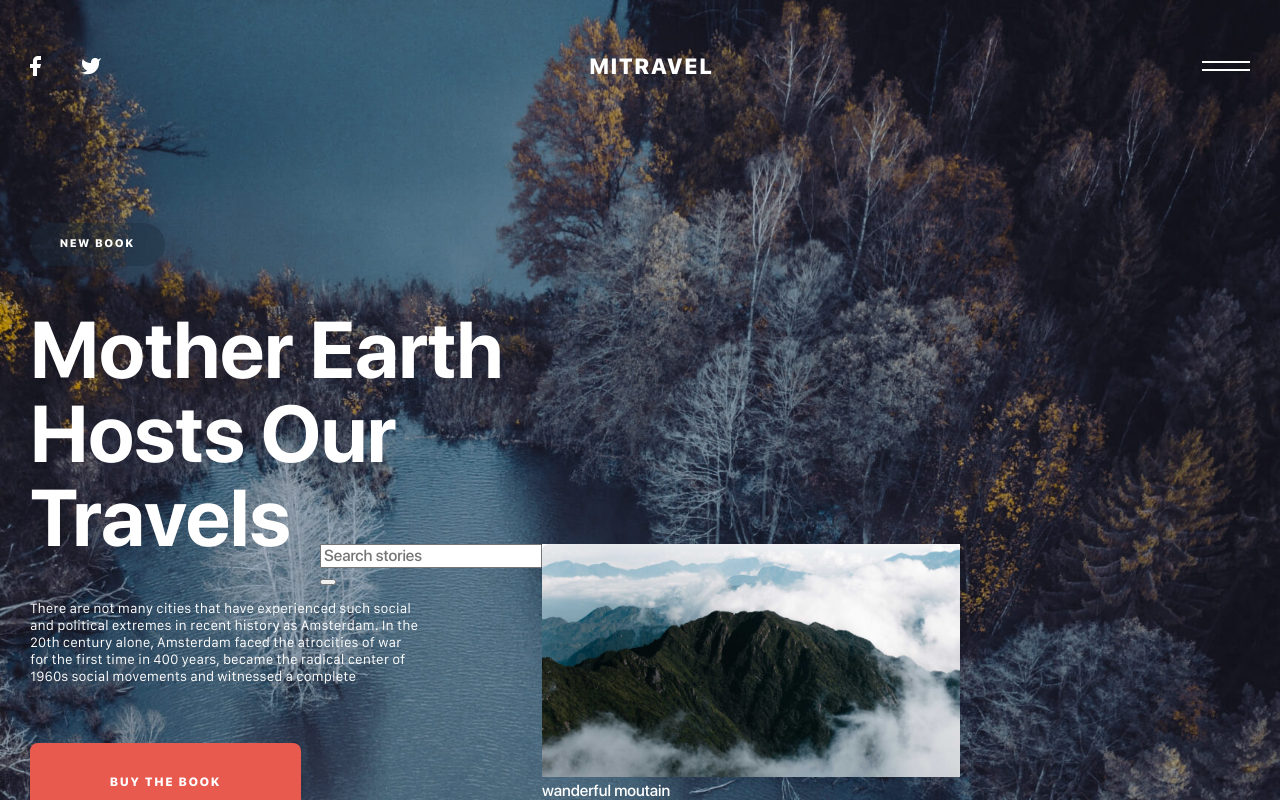
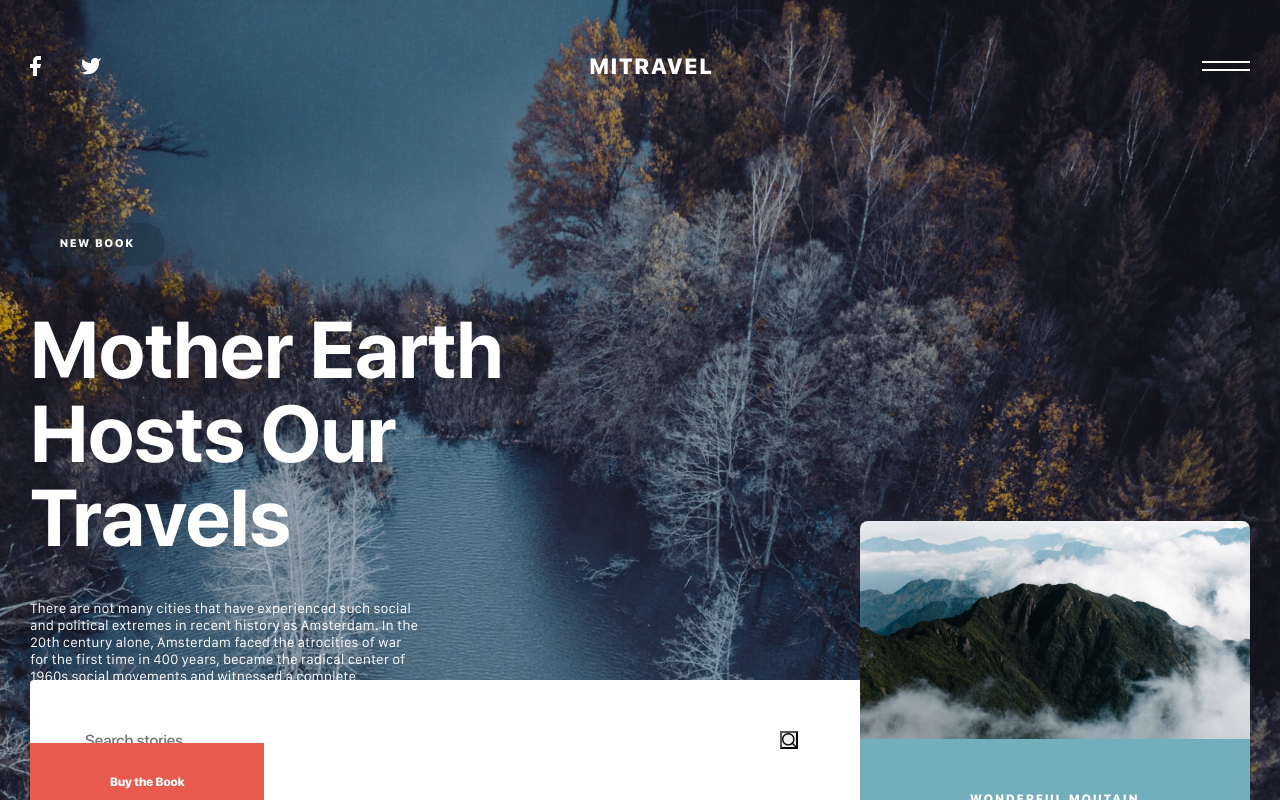
Before and after one commit to MikeBiryu/Mitravel, a plain HTML site: page index.html in a window 1280 px wide. Drawn offline with Linux system fonts and the light colour scheme.

Commit message:
add new section

```diff
--- a/css/_overall.css
+++ b/css/_overall.css
@@ -17,3 +17,10 @@
 	cursor: pointer;
 	padding: 0;
 }
+
+input[type="search"]::-webkit-search-decoration,
+input[type="search"]::-webkit-search-cancel-button,
+input[type="search"]::-webkit-search-results-button,
+input[type="search"]::-webkit-search-results-decoration {
+	display: none;
+}
--- a/css/_variables.css
+++ b/css/_variables.css
@@ -2,4 +2,5 @@
 	--white-color: #fff;
 	--black-color: #000;
 	--accent-color: #e8594e;
+	--neptune-color: #73afba;
 }
--- a/css/components/_first.css
+++ b/css/components/_first.css
@@ -1,20 +1,22 @@
 .first {
 	height: 100vh;
-	min-height: 600px;
+	min-height: 660px;
 	background-image: url("../../img/first-bg.jpg");
 	background-position: center;
 	background-size: cover;
 	background-repeat: no-repeat;
 	color: var(--white-color);
-	padding-top: 223px;
 }
+
 .first__container {
 	position: relative;
+	padding-top: 223px;
+	padding-bottom: 200px;
 	height: 100%;
 }
+
 .first__link {
 	background-color: rgb(28, 46, 61, 0.4);
-	/* background-color: #000; */
 	font-weight: 800;
 	font-size: 11px;
 	letter-spacing: 2px;
@@ -24,6 +26,7 @@
 	display: inline-block;
 	margin-bottom: 42px;
 }
+
 .first__title {
 	font-weight: 700;
 	font-size: 80px;
@@ -44,12 +47,18 @@
 .first__btn {
 	font-weight: 800;
 	font-size: 12px;
-	letter-spacing: 2px;
+	letter-spacing: 2;
 	padding: 33px 80px;
 	background-color: var(--accent-color);
-	text-transform: uppercase;
-	border-radius: 8px;
-	color: var(--white-color);
+	position: relative;
+	z-index: 5;
+	transition: background-color 0.3s;
+	color: white;
+}
+
+.first__btn:hover {
+	background-color: var(--accent-hover-color);
+	transition: background-color 0.3s;
 }
 
 .first__bottom {
@@ -57,6 +66,103 @@
 	left: 50%;
 	transform: translateX(-50%);
 	bottom: 0;
-	width: calc(100%-60px);
+	width: calc(100% - 60px);
 	display: flex;
+	align-items: flex-end;
 }
+
+.search-form {
+	flex-shrink: 0;
+	width: 68%;
+	position: relative;
+	overflow: hidden;
+	border-top-left-radius: 4px;
+	height: 120px;
+}
+
+.search-form__field {
+	border: none;
+	background-color: #fff;
+	width: 100%;
+	height: 100%;
+	color: var(--dark-color);
+	padding-left: 55px;
+	padding-right: 90px;
+}
+
+.search-form__buttom {
+	width: 18px;
+	height: 18px;
+	background-image: url("../../img/search.svg");
+	background-position: center;
+	background-size: cover;
+	background-repeat: no-repeat;
+	position: absolute;
+	right: 62px;
+	top: 50%;
+	transform: translateY(-50%);
+	border-radius: none;
+}
+
+.main-slider {
+	overflow: hidden;
+	border-top-left-radius: 8px;
+	border-top-right-radius: 8px;
+	line-height: 1;
+	font-size: 0;
+}
+
+.main-slider__text {
+	height: 120px;
+	display: flex;
+	align-items: center;
+	justify-content: center;
+	background-color: var(--neptune-color);
+	text-transform: uppercase;
+	color: var(--white-color);
+	font-weight: 800;
+	font-size: 12px;
+	text-align: center;
+	letter-spacing: 2.18182px;
+	line-height: 1;
+}
+
+.first__slider-btn {
+	position: absolute;
+	left: 50px;
+	bottom: 33px;
+	width: 14px;
+	height: 14px;
+	z-index: 50;
+	background-size: cover;
+	background-position: center;
+	background-repeat: no-repeat;
+}
+
+.btn-right {
+	left: auto;
+	right: 50px;
+	background-image: url("../../img/arrow-right.svg");
+}
+
+.btn-left {
+	background-image: url("../../img/arrow-left.svg");
+}
+
+.main-slider__media {
+	max-height: 279px;
+}
+
+.main-slider__play {
+	position: absolute;
+	left: 50%;
+	top: 50%;
+	transform: translate(-50%, -50%);
+	width: 32px;
+	height: 41px;
+	background-image: url("/img/play-2.svg");
+	background-size: cover;
+	background-position: center;
+	background-repeat: no-repeat;
+	z-index: 50;
+}
--- a/index.html
+++ b/index.html
@@ -57,7 +57,7 @@
 									placeholder="Search stories"
 								/>
 								<button
-									class="search-form__buttom"
+									class="search-form__buttom btn__reset"
 									aria-label="Search stories"
 								></button>
 							</form>
@@ -67,7 +67,7 @@
 										<div class="swiper-slide">
 											<div class="main-slider__media">
 												<img src="./img/slider-1.jpg" alt="Moutain" />
-												<p class="main-slider__text">wanderful moutain</p>
+												<p class="main-slider__text">wonderful moutain</p>
 											</div>
 										</div>
 									</div>
```
